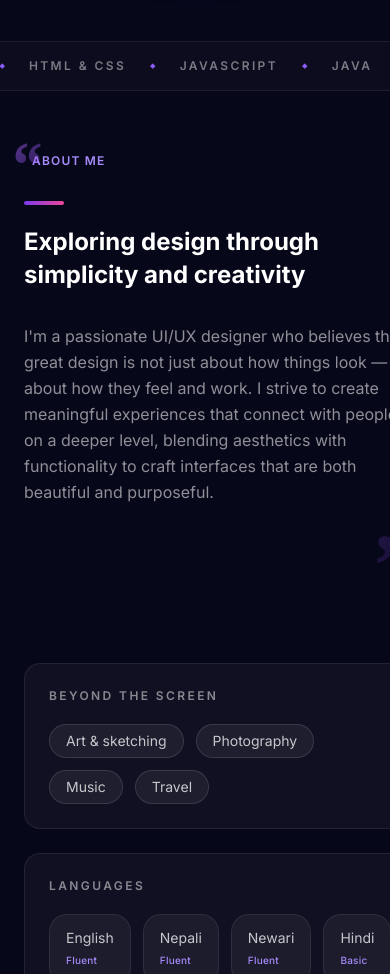
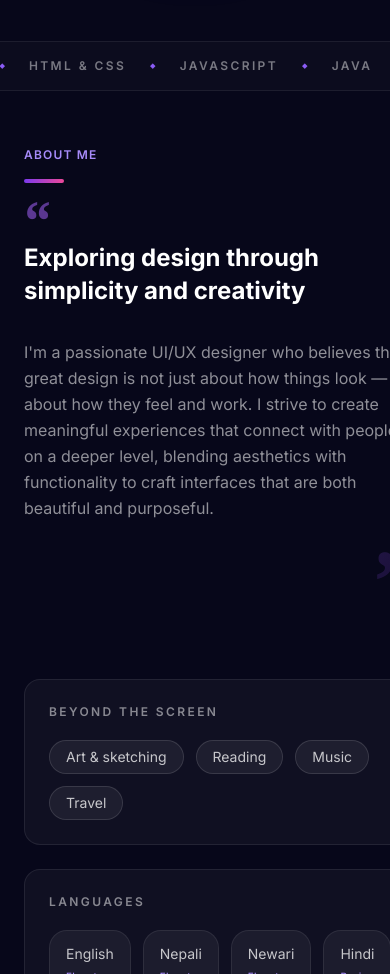
Before and after one commit to Rupikabajracharya/Rupika-portfolio, a React (Vite) app: page / in a window 390 px wide. Shown: the part 860-1834 px from the top of the page. Built offline with nearby package versions, Linux system fonts and the light colour scheme; a web font is replaced by a local one.

Commit message:
Enhanced responsiveness

```diff
--- a/src/components/About.jsx
+++ b/src/components/About.jsx
@@ -7,39 +7,39 @@ export default function About() {
     <section id="about" className="py-14 md:py-24 px-6" style={{ backgroundColor: '#07071a' }}>
       <div className="max-w-6xl mx-auto">
 
-        {/* "About Me" label with decorative quotes */}
-        <div className="relative inline-block mb-8 md:mb-12">
-          <span
-            className="absolute -top-5 -left-3 pointer-events-none select-none leading-none"
-            style={{
-              fontFamily: 'Georgia, serif',
-              fontSize: '4rem',
-              fontWeight: 900,
-              lineHeight: 1,
-              background: 'linear-gradient(130deg, rgba(167,100,255,0.55), rgba(124,58,237,0.15))',
-              WebkitBackgroundClip: 'text',
-              WebkitTextFillColor: 'transparent',
-              backgroundClip: 'text',
-            }}
-          >
-            &ldquo;
-          </span>
-          <p className="text-violet-400 text-xs font-semibold tracking-widest uppercase px-2">
-            About Me
-          </p>
-        </div>
-
         <div className="grid md:grid-cols-2 gap-10 md:gap-20">
 
           {/* Left — quote + bio */}
           <div className="reveal">
+            {/* "About Me" label */}
+            <p className="text-violet-400 text-xs font-semibold tracking-widest uppercase mb-4">
+              About Me
+            </p>
+
             {/* Accent line */}
             <div
-              className="w-10 h-1 rounded mb-5"
+              className="w-10 h-1 rounded mb-4"
               style={{ background: 'linear-gradient(90deg, #7c3aed, #ec4899)' }}
             />
 
-            {/* Heading — clean, no quotes */}
+            {/* Decorative opening quote — below the gradient line, above heading */}
+            <div
+              className="pointer-events-none select-none mb-0"
+              style={{
+                fontFamily: 'Georgia, serif',
+                fontSize: '3.5rem',
+                fontWeight: 900,
+                lineHeight: 0.75,
+                background: 'linear-gradient(130deg, rgba(167,100,255,0.55), rgba(124,58,237,0.15))',
+                WebkitBackgroundClip: 'text',
+                WebkitTextFillColor: 'transparent',
+                backgroundClip: 'text',
+              }}
+            >
+              &ldquo;
+            </div>
+
+            {/* Heading */}
             <h2 className="font-grotesk font-bold text-2xl md:text-3xl text-white leading-snug mb-8">
               {about.quote}
             </h2>
--- a/src/components/Projects.jsx
+++ b/src/components/Projects.jsx
@@ -154,10 +154,15 @@ export default function Projects() {
             {filtered.map((project) => (
               <article
                 key={project.title}
+                onClick={() => {
+                  const url = project.github || project.link
+                  if (!project.wip && url) window.open(url, '_blank', 'noopener,noreferrer')
+                }}
                 className="flex-shrink-0 w-[88vw] sm:w-[75vw] md:w-[calc(33.33%-16px)] rounded-2xl overflow-hidden transition-colors duration-300 group"
                 style={{
                   background:   project.wip ? 'rgba(124,58,237,0.04)' : 'rgba(255,255,255,0.03)',
                   border:       project.wip ? '1.5px dashed rgba(168,85,247,0.25)' : '1px solid rgba(255,255,255,0.07)',
+                  cursor:       !project.wip && (project.github || project.link) ? 'pointer' : 'default',
                 }}
                 onMouseEnter={(e) => { e.currentTarget.style.borderColor = project.wip ? 'rgba(168,85,247,0.5)' : 'rgba(168,85,247,0.35)' }}
                 onMouseLeave={(e) => { e.currentTarget.style.borderColor = project.wip ? 'rgba(168,85,247,0.25)' : 'rgba(255,255,255,0.07)' }}
@@ -240,14 +245,16 @@ export default function Projects() {
                           href={project.github}
                           target="_blank"
                           rel="noopener noreferrer"
+                          onClick={(e) => e.stopPropagation()}
                           className="inline-flex items-center gap-1.5 text-violet-400 text-sm font-medium hover:text-white transition-colors"
                         >
                           <Github size={14} /> Go to GitHub
                         </a>
                       )}
-                      {!project.github && project.link && (
+{!project.github && project.link && (
                         <a
                           href={project.link}
+                          onClick={(e) => e.stopPropagation()}
                           className="inline-flex items-center gap-1 text-violet-400 text-sm font-medium hover:text-white transition-colors"
                         >
                           View Project <span>→</span>
--- a/src/data/portfolioData.js
+++ b/src/data/portfolioData.js
@@ -26,7 +26,7 @@ const portfolioData = {
     bio: "I'm a passionate UI/UX designer who believes that great design is not just about how things look — it's about how they feel and work. I strive to create meaningful experiences that connect with people on a deeper level, blending aesthetics with functionality to craft interfaces that are both beautiful and purposeful.",
     interests: [
       { icon: 'Palette', label: 'Art & sketching' },
-      { icon: 'Camera',  label: 'Photography' },
+      { icon: 'BookOpen', label: 'Reading' },
       { icon: 'Music',   label: 'Music' },
       { icon: 'Plane',   label: 'Travel' },
     ],
```
